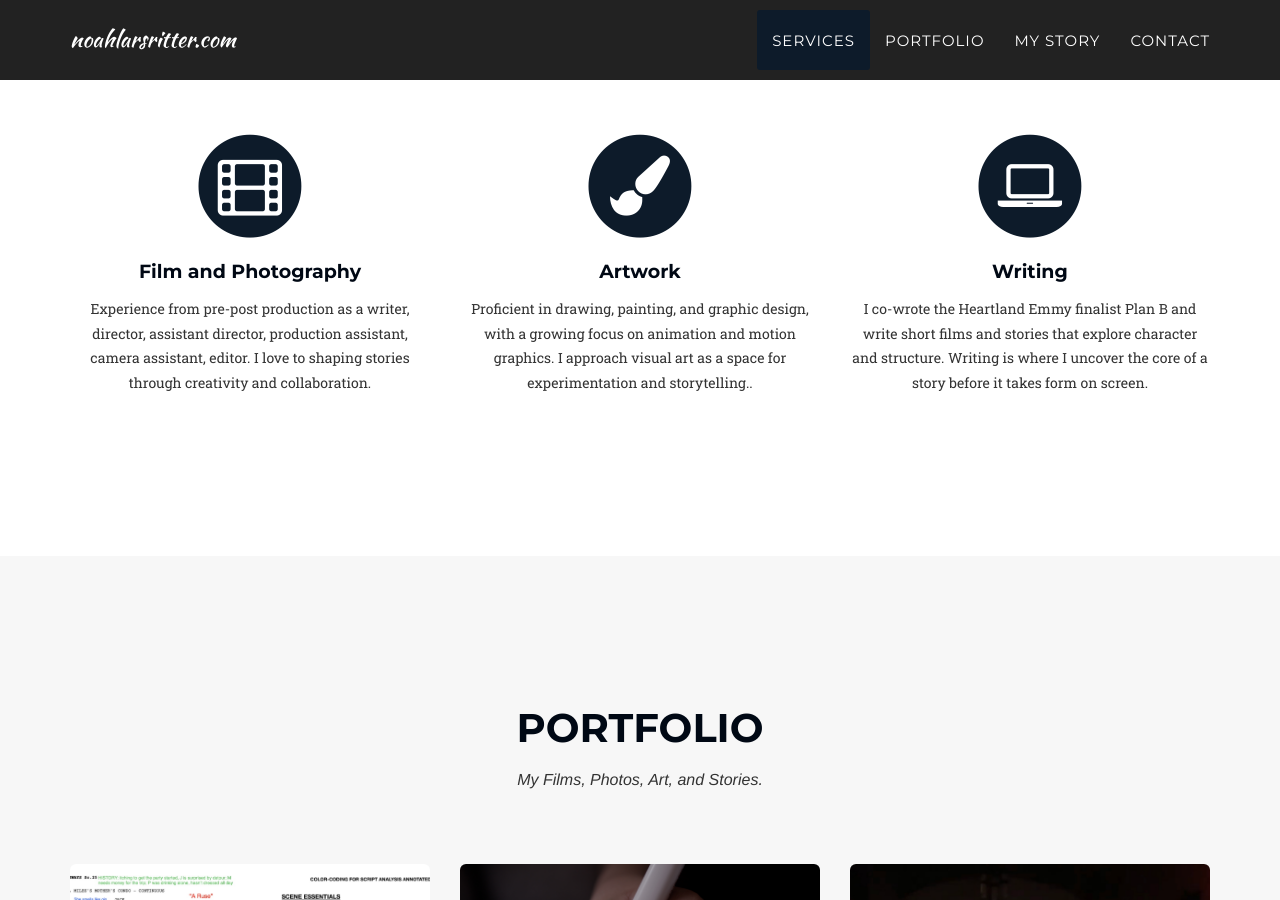
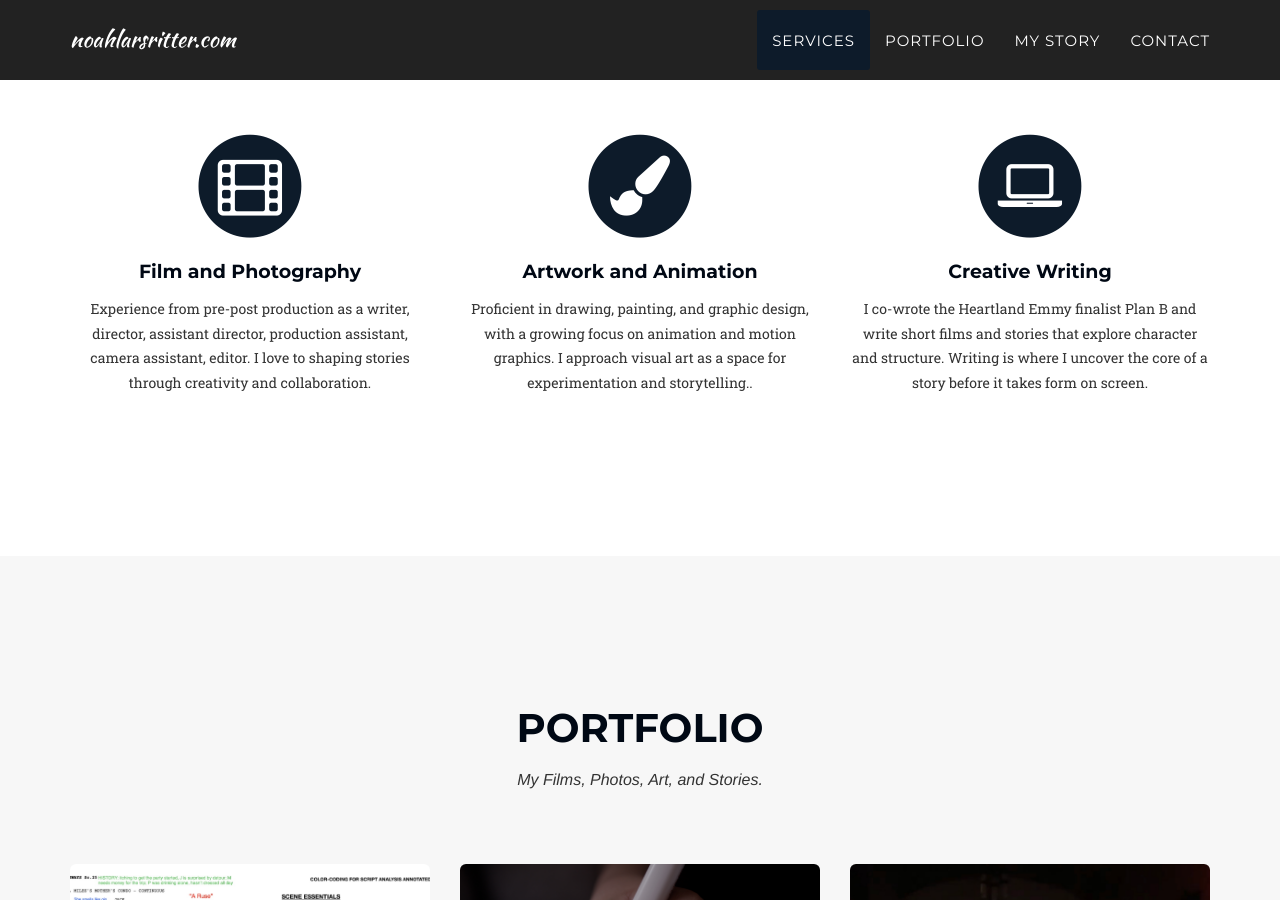
Before and after one commit to n2o2a2h/noahlarsritter.github.io, a Jekyll site: the page built from index.html, in a window 1280 px wide and 900 px high, scrolled down 1081 px. Built offline with Jekyll 4.4.1, drawn with Linux system fonts in a browser that asks for light colours; some web fonts are replaced.

Commit message:
Update services.html

```diff
--- a/_includes/services.html
+++ b/_includes/services.html
@@ -21,7 +21,7 @@
                         <i class="fa fa-circle fa-stack-2x text-primary"></i>
                         <i class="fa fa-paint-brush fa-stack-1x fa-inverse"></i>
                     </span>
-                    <h4 class="service-heading">Artwork</h4>
+                    <h4 class="service-heading">Artwork and Animation</h4>
                     <p class="text-muted">Proficient in drawing, painting, and graphic design, with a growing focus on animation and motion graphics. I approach visual art as a space for experimentation and storytelling..</p>
                 </div>
                 <div class="col-md-4">
@@ -29,7 +29,7 @@
                         <i class="fa fa-circle fa-stack-2x text-primary"></i>
                         <i class="fa fa-laptop fa-stack-1x fa-inverse"></i>
                     </span>
-                    <h4 class="service-heading">Writing</h4>
+                    <h4 class="service-heading">Creative Writing</h4>
                     <p class="text-muted">I co-wrote the Heartland Emmy finalist Plan B and write short films and stories that explore character and structure. Writing is where I uncover the core of a story before it takes form on screen.</p>
                 </div>
             </div>
```
